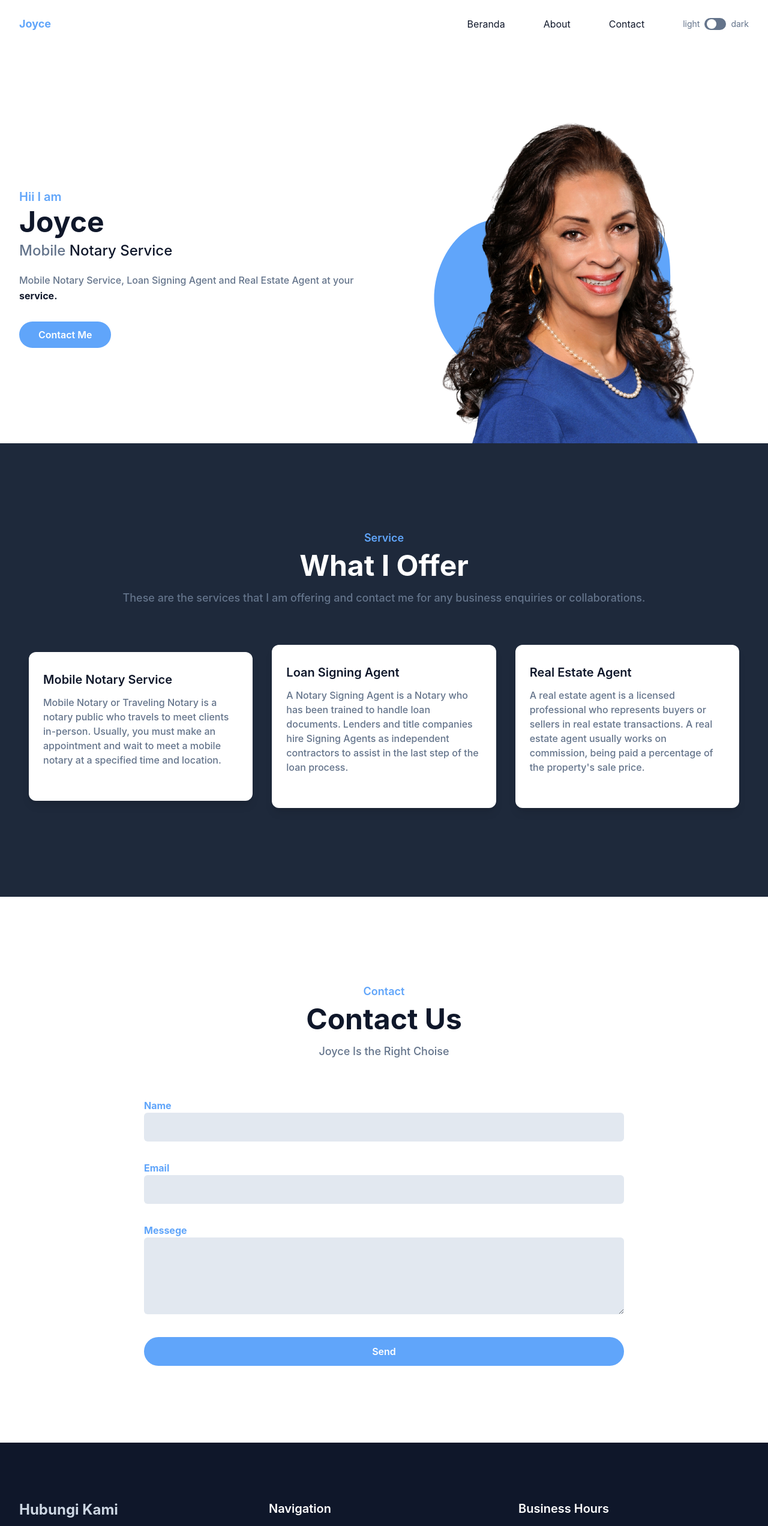
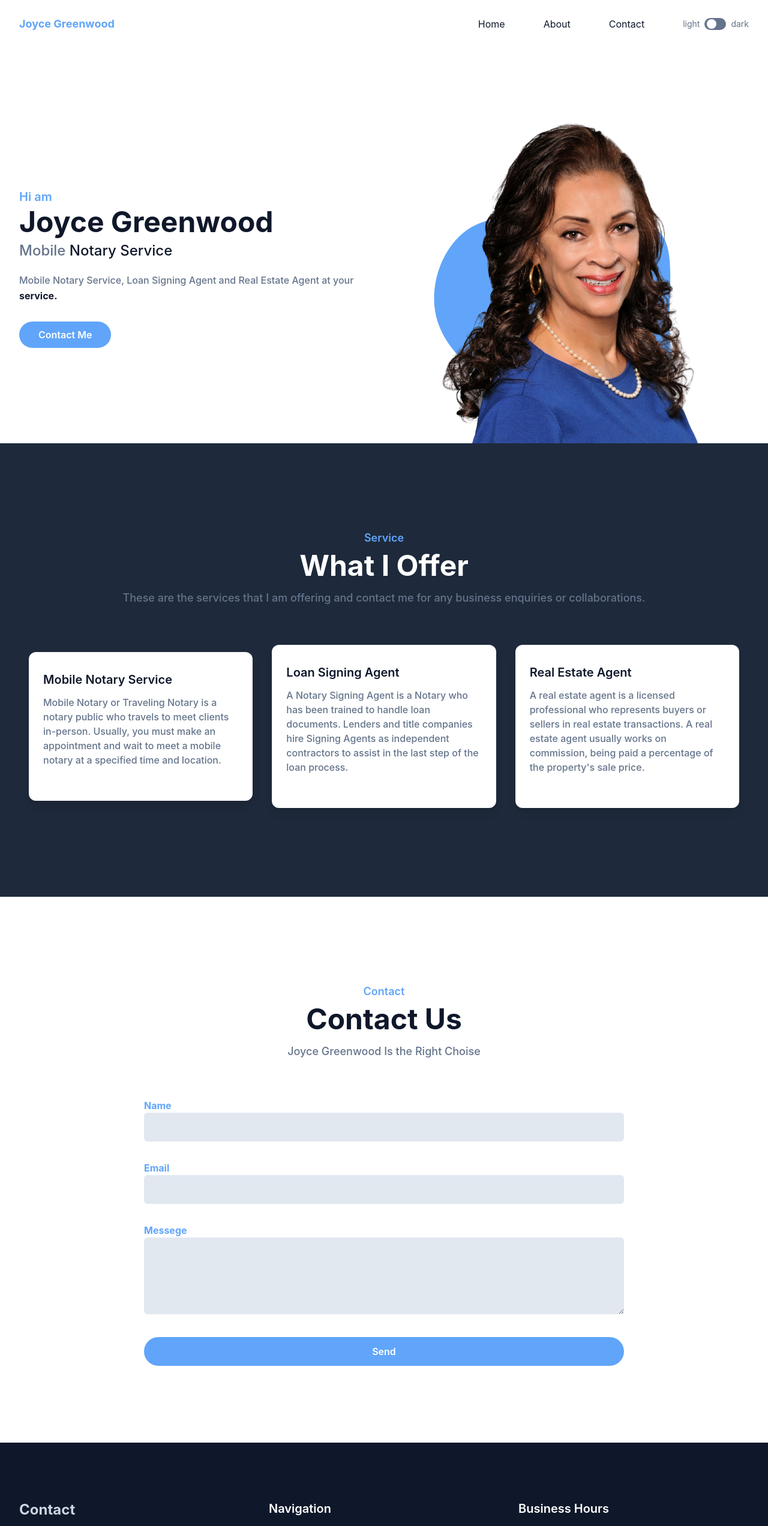
Before and after one commit to ilzamafif/freelance-joyce-greenwood, a website: page index.html in a window 1280 px wide. Shown: the top 2544 px of the page at 60% size. Drawn offline with Linux system fonts and the light colour scheme.

Commit message:
update fix

```diff
--- a/index.html
+++ b/index.html
@@ -4,7 +4,7 @@
     <meta charset="UTF-8" />
     <meta http-equiv="X-UA-Compatible" content="IE=edge" />
     <meta name="viewport" content="width=device-width, initial-scale=1.0" />
-    <title>Joyce</title>
+    <title>Joyce Greenwood</title>
     <link href="dist/output.css" rel="stylesheet" />
     <script>
       if (localStorage.theme === 'dark' || (!('theme' in localStorage) && window.matchMedia('(prefers-color-scheme: dark)').matches)) {
@@ -20,7 +20,7 @@
       <div class="container">
         <div class="relative flex items-center justify-between">
           <div class="px-4">
-            <a href="index.html#home" class="block py-6 text-lg font-bold text-primary">Joyce</a>
+            <a href="index.html#home" class="block py-6 text-lg font-bold text-primary">Joyce Greenwood</a>
           </div>
           <div class="flex items-center px-4">
             <button id="hamburger" name="hamburger" type="button" class="absolute right-4 block lg:hidden">
@@ -36,7 +36,7 @@
               <ul class="block lg:flex">
                 <li class="group">
                   <a href="index.html#home"
-                    class="mx-8 flex py-2 text-base text-dark group-hover:text-primary dark:text-white">Beranda</a>
+                    class="mx-8 flex py-2 text-base text-dark group-hover:text-primary dark:text-white">Home</a>
                 </li>
                 <li class="group">
                   <a href="about.html" class="mx-8 flex py-2 text-base text-dark group-hover:text-primary dark:text-white">About</a>
@@ -69,8 +69,8 @@
       <div class="container">
         <div class="flex flex-wrap">
           <div class="w-full self-center px-4 lg:w-1/2">
-            <h1 class="text-base font-semibold text-primary md:text-xl">Hii I am <span
-                class="mt-1 mb-2 block text-4xl font-bold text-dark dark:text-white lg:text-5xl">Joyce</span></h1>
+            <h1 class="text-base font-semibold text-primary md:text-xl">Hi am <span
+                class="mt-1 mb-2 block text-4xl font-bold text-dark dark:text-white lg:text-5xl">Joyce Greenwood</span></h1>
             <h2 class="mb-5 text-lg font-medium text-secondary lg:text-2xl">Mobile<span class="text-dark dark:text-white"> Notary
                 Service</span></h2>
             <p class="mb-10 font-medium leading-relaxed text-secondary">Mobile Notary Service, Loan Signing Agent and Real Estate
@@ -82,7 +82,7 @@
           </div>
           <div class="w-full self-end px-4 lg:w-1/2">
             <div class="relative mt-10 lg:right-0 lg:mt-9">
-              <img src="dist/img/joyce.png" alt="Joyce" class="relative z-10 mx-auto max-w-full" />
+              <img src="dist/img/joyce.png" alt="Joyce Greenwood" class="relative z-10 mx-auto max-w-full" />
               <span class="absolute bottom-0 left-1/2 -translate-x-1/2 md:scale-150">
                 <svg width="400" height="400" viewBox="0 0 200 200" xmlns="http://www.w3.org/2000/svg">
                   <path fill="#60a5fa"
@@ -166,7 +166,7 @@
             <h4 class="mb-2 text-lg font-semibold text-primary">Contact</h4>
             <h2 class="mb-4 text-3xl font-bold text-dark dark:text-white sm:text-4xl lg:text-5xl">Contact Us
             </h2>
-            <p class="text-md font-medium text-secondary md:text-lg">Joyce Is the Right Choise</p>
+            <p class="text-md font-medium text-secondary md:text-lg">Joyce Greenwood Is the Right Choise</p>
           </div>
         </div>
 
@@ -203,7 +203,7 @@
         <div class="flex flex-wrap">
           <div class="mb-12 w-full px-4 font-medium text-slate-300 md:w-1/3">
             <!-- <h2 class="mb-5 text-4xl font-bold text-white">Contact US</h2> -->
-            <h3 class="mb-2 text-2xl font-bold">Hubungi Kami</h3>
+            <h3 class="mb-2 text-2xl font-bold">Contact</h3>
             <p>joyce@JoyceGeenwood.com</p>
             <p>Cell 909-632-8434</p>
             <p>San Bernardino</p>
@@ -307,7 +307,7 @@
           </div>
           <p class="text-center text-xs font-medium text-slate-500">
             Copyright 2022 - All Rights Reserved <span class="text-pink-500"></span>Made By <a href="#" target="_blank"
-              class="font-bold text-primary">Joyce</a>
+              class="font-bold text-primary">Joyce Greenwood</a>
           </p>
         </div>
       </div>
```
Also changed, not shown: about.html (+8 -9 lines), contact.html (+7 -8 lines).
